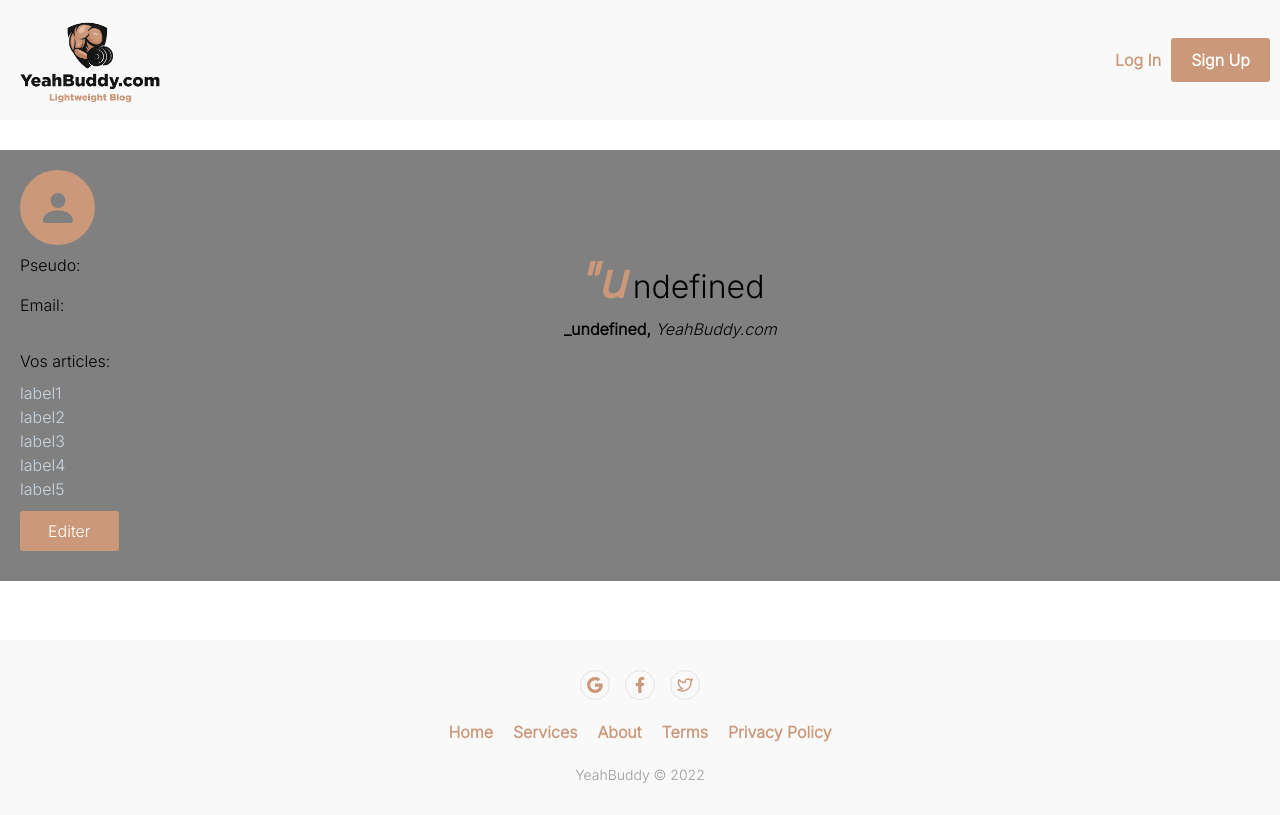
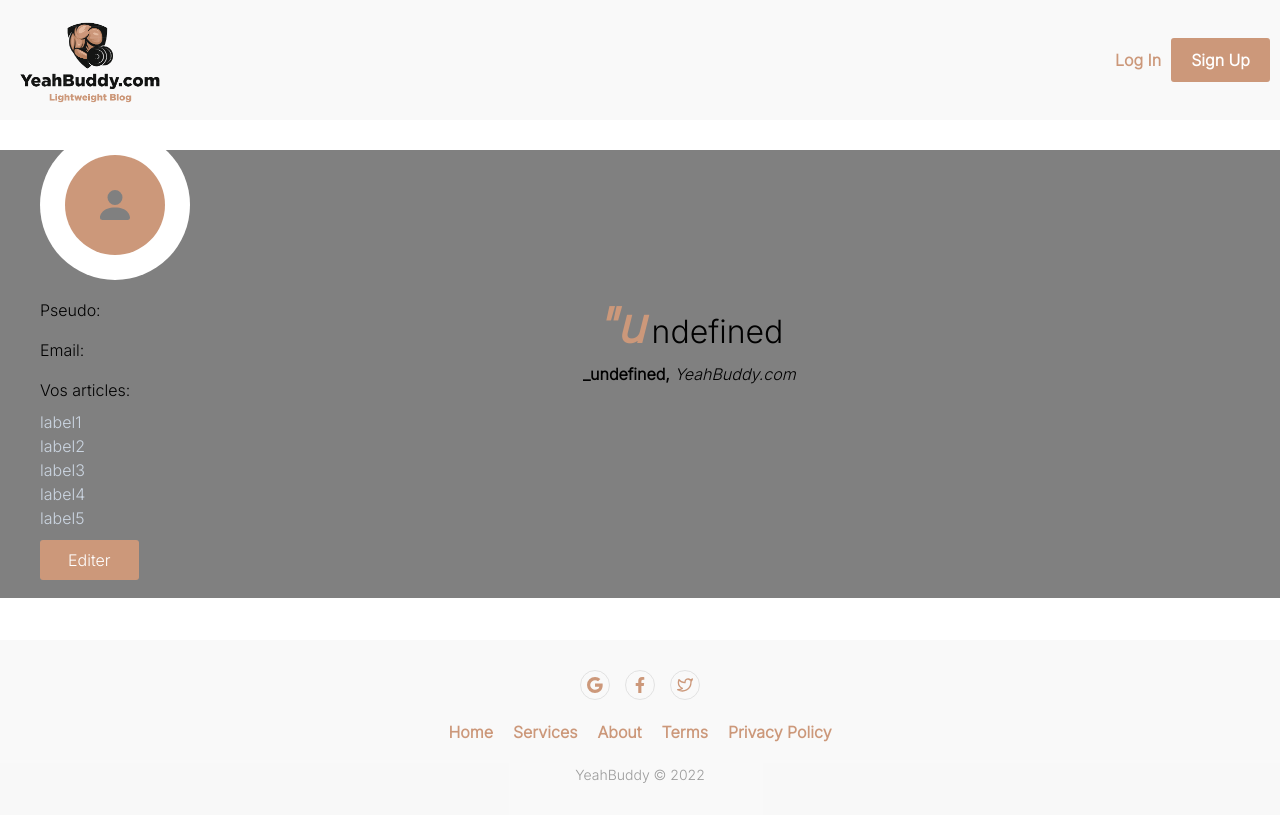
Before and after one commit to Sttayllah/WCS-monorepo, a React (Create React App) app in the folder front/: page /userzzz in a window 1280 px wide. Built offline with nearby package versions, Linux system fonts and the light colour scheme.

Commit message:
Minor style fixes

```diff
--- a/front/src/components/Userprofile.tsx
+++ b/front/src/components/Userprofile.tsx
@@ -63,7 +63,20 @@ export const Userprofile = (props: UserProfileProps) => {
     <>
       <div
         className={'userProfileGlobal'}
-        style={{ display: 'flex', flexDirection: 'column', padding: '20px' }}
+        style={{ display: 'flex', flexDirection: 'column', padding: '40px', height: '70%' }}
+      >
+        <div
+          style={{
+            position: 'absolute',
+            backgroundColor: 'white',
+            borderRadius: '100%',
+            display: 'flex',
+            width: 150,
+            height: 150,
+            top: -20,
+            justifyContent: 'center',
+            alignItems: 'center',
+          }}
         >
           <Avatar
             avatarBackgroundColor="#cc987a"
@@ -76,68 +89,8 @@ export const Userprofile = (props: UserProfileProps) => {
             }}
             src={avatar || ''}
           />
-        {editMode && (
-          <input
-            onChange={async (e) => {
-              try {
-                // const file = (e.target as any).files[0];
-                // const img: FileImageData = await getImageFromFile(file)
-                // setAvatar(img.base64Data);
-                // localStorage.setItem('userImage', img.base64Data);
-                if (e.target.files !== null) {
-                  const file = e.target.files[0];
-                  const reader = new FileReader();
-                  reader.onload = (e) => {
-                    setAvatar(e.target?.result as string);
-                  };
-                  reader.readAsDataURL(file);
-                }
-              } catch (err) {
-                console.log(err);
-              }
-            }}
-            accept={'image/*'}
-            type={'file'}
-          />
-        )}
+        </div>
 
-        {editMode ? (
-          <>
-            <Input
-              label={'Pseudo'}
-              value={pseudo}
-              placeholder={'Entrez votre pseudo'}
-              onChange={(e) => {
-                setPseudo(e.target.value);
-              }}
-            />
-            <Input
-              value={email}
-              onChange={(e) => {
-                setEmail(e.target.value);
-              }}
-              label={'Mail'}
-              placeholder={email}
-            />
-            <Input
-              value={description}
-              onChange={(e) => {
-                setDescription(e.target.value);
-              }}
-              label={'description'}
-              placeholder={description}
-            />
-
-            <Button
-              style={{ borderRadius: '3px' }}
-              title={'Valider'}
-              onClick={() => {
-                updateUser();
-                setEditMode(false);
-              }}
-            />
-          </>
-        ) : (
         <>
           <div
             style={{
@@ -145,6 +98,8 @@ export const Userprofile = (props: UserProfileProps) => {
               flexDirection: 'row',
               minWidth: '100%',
               justifyContent: 'space-between',
+              position: 'relative',
+              top: 100,
             }}
           >
             <div style={{ display: 'flex', flexDirection: 'column' }}>
@@ -152,6 +107,30 @@ export const Userprofile = (props: UserProfileProps) => {
               <Value className={'text-slate-300'}>{pseudo}</Value>
               <Label className={'py-2'}>Email: </Label>
               <Value className={'text-slate-300'}>{email}</Value>
+              <div>
+                <Label className={'py-2'}>Vos articles: </Label>
+
+                {articles?.map((article, index) => {
+                  return (
+                    // article.userId === props.user.id && (
+                    <Label key={index}>
+                      <Value className={'text-slate-300'}>{article.label}</Value>
+                    </Label>
+                    // )
+                  );
+                })}
+              </div>
+              <Button
+                style={{ borderRadius: '3px' }}
+                title={'Editer'}
+                onClick={() => {
+                  setShowModal(true);
+                  YEAH_BUDDY.play();
+                  YEAH_BUDDY.onended = () => {
+                    YEAH_BUDDY.pause();
+                  };
+                }}
+              />
             </div>
 
             {/* <Label className={'py-2'}>Description: </Label> */}
@@ -169,29 +148,7 @@ export const Userprofile = (props: UserProfileProps) => {
             </figure>
           </div>
         </>
-        )}
-        {!editMode && <Label className={'py-2'}>Vos articles: </Label>}
-        {!editMode &&
-          articles?.map((article, index) => {
-            return (
-              // article.userId === props.user.id && (
-              <Label key={index}>
-                <Value className={'text-slate-300'}>{article.label}</Value>
-              </Label>
-              // )
-            );
-          })}
-        <Button
-          style={{ borderRadius: '3px' }}
-          title={'Editer'}
-          onClick={() => {
-            setShowModal(true);
-            YEAH_BUDDY.play();
-            YEAH_BUDDY.onended = () => {
-              YEAH_BUDDY.pause();
-            };
-          }}
-        />
+        {/* )} */}
       </div>
       <GenericModal
         cancelLabel="Fermer"
@@ -204,6 +161,8 @@ export const Userprofile = (props: UserProfileProps) => {
               display: 'flex',
               justifyContent: 'space-between',
               alignItems: 'center',
+              width: '100%',
+              padding: '40px',
             }}
           >
             <div
@@ -213,7 +172,7 @@ export const Userprofile = (props: UserProfileProps) => {
                 height: '100%',
                 justifyContent: 'space-between',
                 alignItems: 'flex-start',
-                gap: '20px',
+                gap: '40px',
               }}
             >
               <div>{currentUser.pseudo}</div>
@@ -250,6 +209,7 @@ export const Userprofile = (props: UserProfileProps) => {
                 type={'file'}
               />
             </div>
+
             <div
               style={{
                 flexDirection: 'column',
--- a/front/src/components/static/Avatar.tsx
+++ b/front/src/components/static/Avatar.tsx
@@ -16,8 +16,8 @@ export const Avatar = (props: AvatarProps) => {
         backgroundColor: props.avatarBackgroundColor,
         borderRadius: '100%',
         display: 'flex',
-        width: 75,
-        height: 75,
+        width: 100,
+        height: 100,
         justifyContent: 'center',
         alignItems: 'center',
       }}
@@ -25,7 +25,7 @@ export const Avatar = (props: AvatarProps) => {
     >
       {!isNullOrEmpty(props.src) ? (
         <img
-          style={{ borderRadius: '100%', maxWidth: 100, padding: '10px 10px' }}
+          style={{ borderRadius: '100%', maxWidth: 150, padding: '10px 10px' }}
           src={props.src}
           alt="user avatar"
         />
--- a/front/src/components/static/Input.tsx
+++ b/front/src/components/static/Input.tsx
@@ -20,7 +20,11 @@ export const Input = (props: InputProps) => {
       <Label>{props.label}</Label>
       <Combobox>
         <input
-          style={{ color: 'black', borderRadius: '3px', border: '1px solid #cc987a' }}
+          style={{
+            color: 'black',
+            borderRadius: '5px',
+            border: '1px solid #cc987a',
+          }}
           type={props.type ? props.type : 'text'}
           value={props.value}
           onChange={props.onChange}
--- a/front/src/components/static/Modal.tsx
+++ b/front/src/components/static/Modal.tsx
@@ -28,7 +28,7 @@ export const GenericModal = (props: GenericModalProps) => {
     <Dialog open={isOpen} onClose={() => props.onCancel} className="relative z-50">
       <div className="fixed inset-0 flex items-center justify-center p-4 ">
         <Dialog.Panel
-          className="w-3/4 h-3/4 rounded-lg  p-2.5"
+          className="w-2/4 h-3/4 rounded-lg  p-2.5"
           style={{
             backgroundColor: ' #9b9b9b',
             color: 'white',
```
Lines whose indentation alone changed are shown as unchanged.
